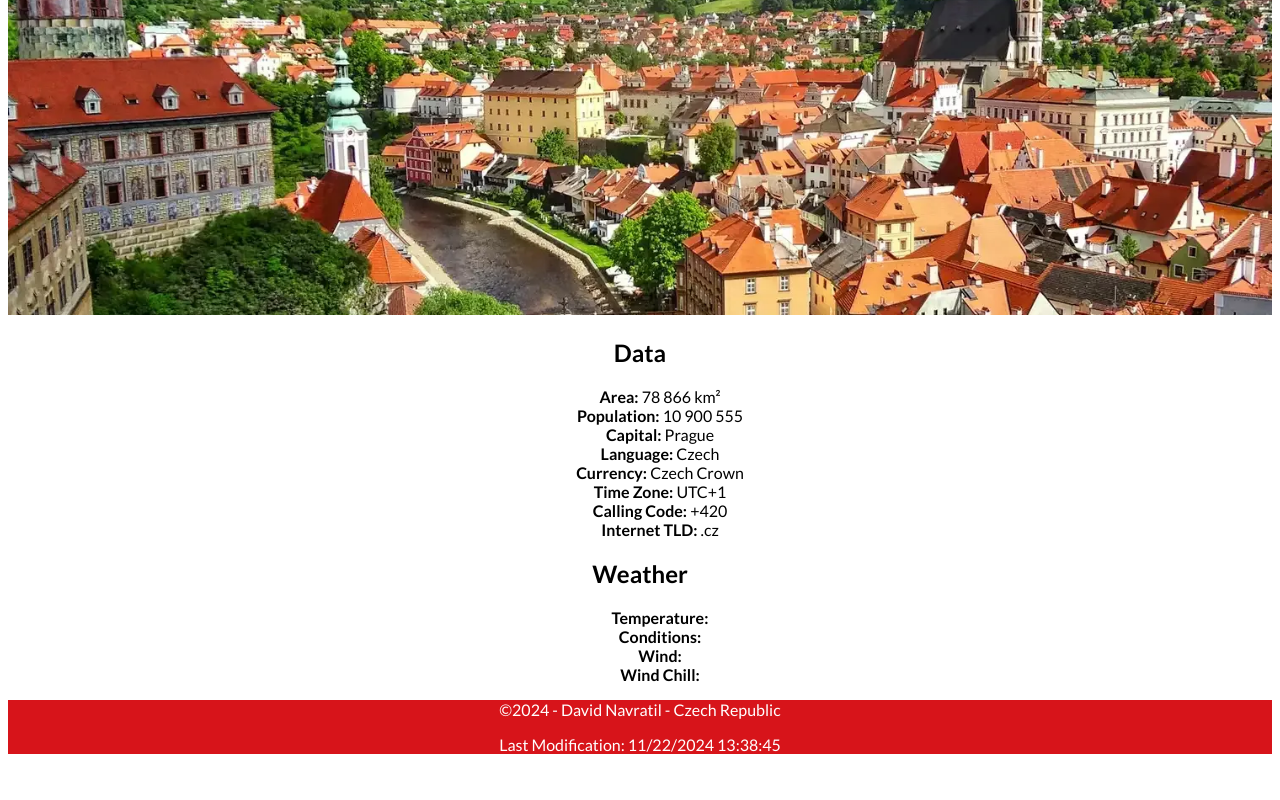
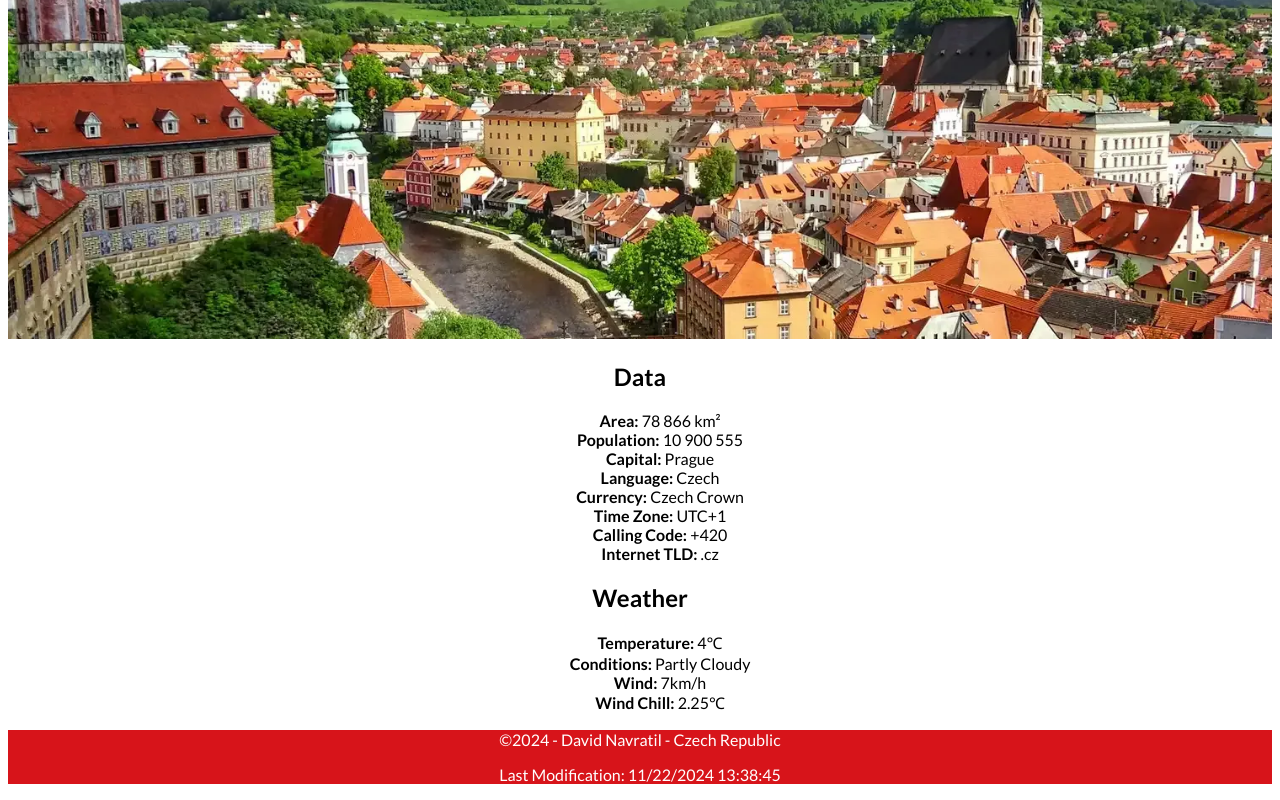
Before and after one commit to dadulisek/wdd131, a plain HTML site: page place.html in a window 1280 px wide. Shown: the part 427-1227 px from the top of the page. Before the commit the page ends 1197 px from the top, so only its background shows below. Drawn offline with Linux system fonts and the light colour scheme.

Commit message:
week 03 project added java script

```diff
--- a/place.html
+++ b/place.html
@@ -37,10 +37,10 @@
         <section class="weather">
             <h2>Weather</h2>
             <ul>
-                <li><span class="label">Temperature: </span></li>
-                <li><span class="label">Conditions: </span></li>
-                <li><span class="label">Wind: </span></li>
-                <li><span class="label">Wind Chill: </span></li>
+                <li><span class="label">Temperature: </span>  4℃</li>
+                <li><span class="label">Conditions: </span>  Partly Cloudy</li>
+                <li><span class="label">Wind: </span> 7km/h</li>
+                <li><span class="label">Wind Chill: </span> <span id="windchill"></span></li>
             </ul>
         </section>
     </main>
--- a/scripts/place.js
+++ b/scripts/place.js
@@ -15,3 +15,22 @@ const formattedDate = lastModifiedDate.toLocaleDateString('en-US');
 const formattedTime = lastModifiedDate.toLocaleTimeString('en-US', { hour12: false });
 
 lastModifiedElement.textContent = `Last Modification: ${formattedDate} ${formattedTime}`;
+
+// Rest of the code
+
+const temp = 4;
+const windSpeed = 7;
+
+function calculateWindChill(temperature, windSpeed) {
+    if (temperature <= 10 && windSpeed > 5) {
+        const windChill = 13.12 + 0.6215 * temperature - 11.37 * Math.pow(windSpeed, 0.16) + 0.3965 * temperature * Math.pow(windSpeed, 0.16);
+        return windChill.toFixed(2);
+    } else {
+        return "N/A";
+    }
+}
+
+const windChillCelsiues = calculateWindChill(temp, windSpeed);
+const windChillLabel = document.querySelector('#windchill');
+
+windChillLabel.textContent = `${windChillCelsiues}℃`;
--- a/styles/place.css
+++ b/styles/place.css
@@ -6,7 +6,7 @@
 
 header, main, footer{
     max-width: 640px;
-    margin: 1em auto;
+    margin: 0 auto;
 }
 
 h1, h2, h3, h4, h5, h6{
@@ -19,6 +19,7 @@ header{
     background-color: var(--primary-color);
     color: var(--extra-color);
     text-align: center;
+    padding: .5em 0 .5em 0;
 }
 
 body{
@@ -30,6 +31,9 @@ body{
 img{
     max-width: 100%;
     height: auto;
+    margin: 0;
+    padding-top: 1rem;
+    background-color: var(--secondary-color);
 }
 
 .data{
@@ -63,9 +67,9 @@ footer{
 
 @media screen and (min-width: 600px){
 
-    header, main, footer, picture{
+    header, main, footer{
         max-width: 1300px;
-        margin: 1rem auto;
+        margin: 0 auto;
     }
 
     img{
```
